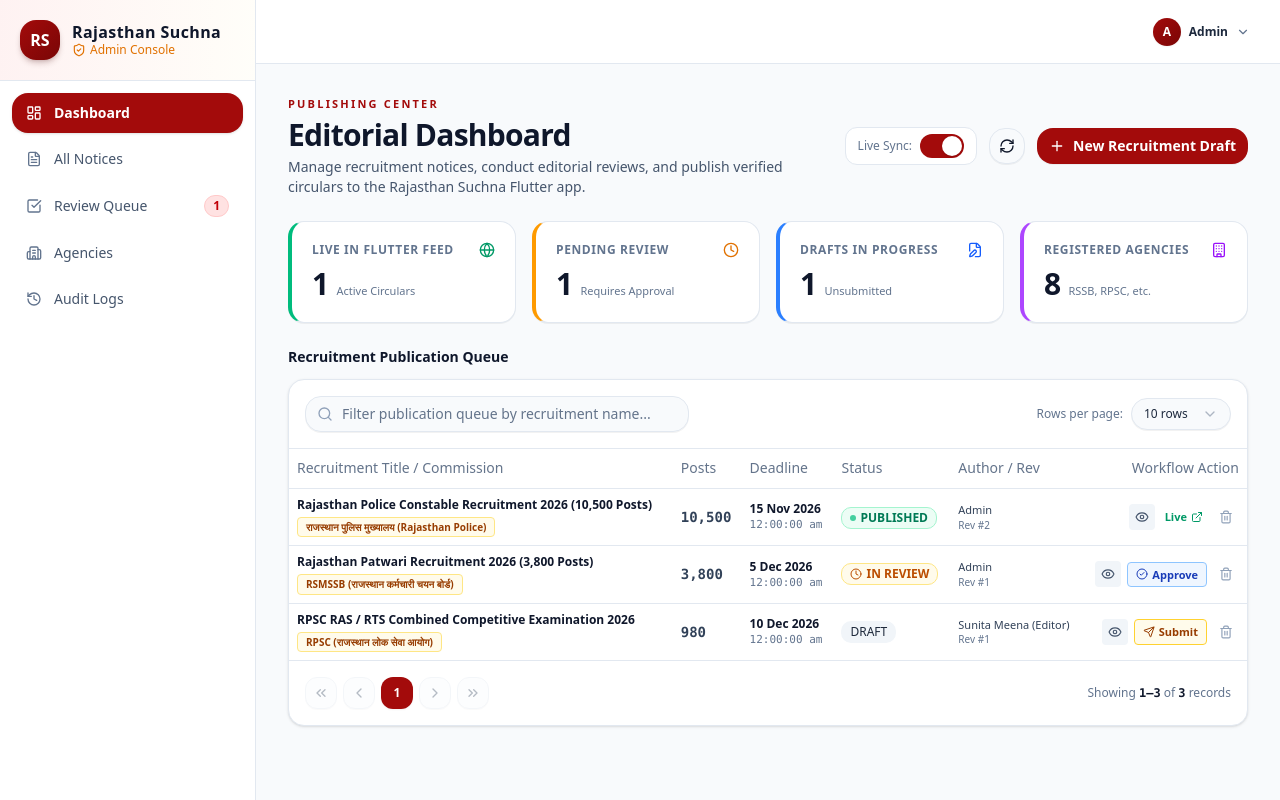
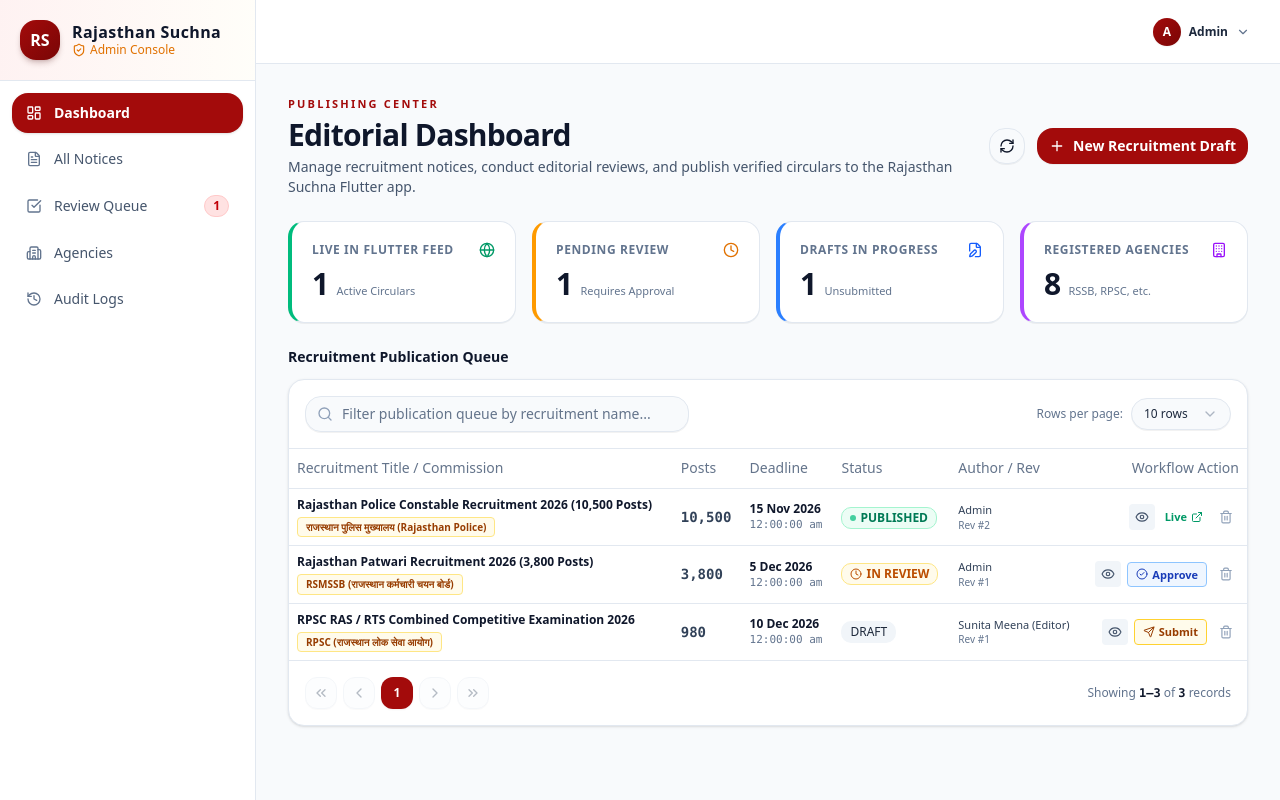
Before and after one commit to tosif121/rajasthansuchna-admin, a Next.js app: page / in a window 1280 px wide. Built offline with nearby package versions, Linux system fonts and the light colour scheme.

Commit message:
refactor(ui): remove Live Sync toggle from dashboard header actions

```diff
--- a/src/app/page.tsx
+++ b/src/app/page.tsx
@@ -15,7 +15,6 @@ import {
   Column,
   DeleteConfirmationModal,
   FormattedTimestamp,
-  ToggleSwitch,
   DatePicker
 } from '@/components/reusable';
 import {
@@ -58,8 +57,6 @@ export default function AdminDashboardPage() {
   const [feedback, setFeedback] = useState<{ message: string; type: 'success' | 'error' } | null>(null);
   const [showCreateModal, setShowCreateModal] = useState(false);
   const [inspectNotice, setInspectNotice] = useState<NoticeItem | null>(null);
-  const [autoRefresh, setAutoRefresh] = useState(true);
-
   // Delete modal state
   const [noticeToDelete, setNoticeToDelete] = useState<NoticeItem | null>(null);
   const [isDeleting, setIsDeleting] = useState(false);
@@ -342,14 +339,6 @@ export default function AdminDashboardPage() {
             description="Manage recruitment notices, conduct editorial reviews, and publish verified circulars to the Rajasthan Suchna Flutter app."
             actions={
               <div className="flex items-center gap-3">
-                <div className="flex items-center gap-2 bg-white dark:bg-slate-900 border border-slate-200 dark:border-slate-800 px-3 py-1.5 rounded-lg text-xs">
-                  <span className="text-slate-500 dark:text-slate-400">Live Sync:</span>
-                  <ToggleSwitch
-                    checked={autoRefresh}
-                    onCheckedChange={setAutoRefresh}
-                    label="Auto Sync"
-                  />
-                </div>
                 <Button
                   variant="outline"
                   size="icon"
```
